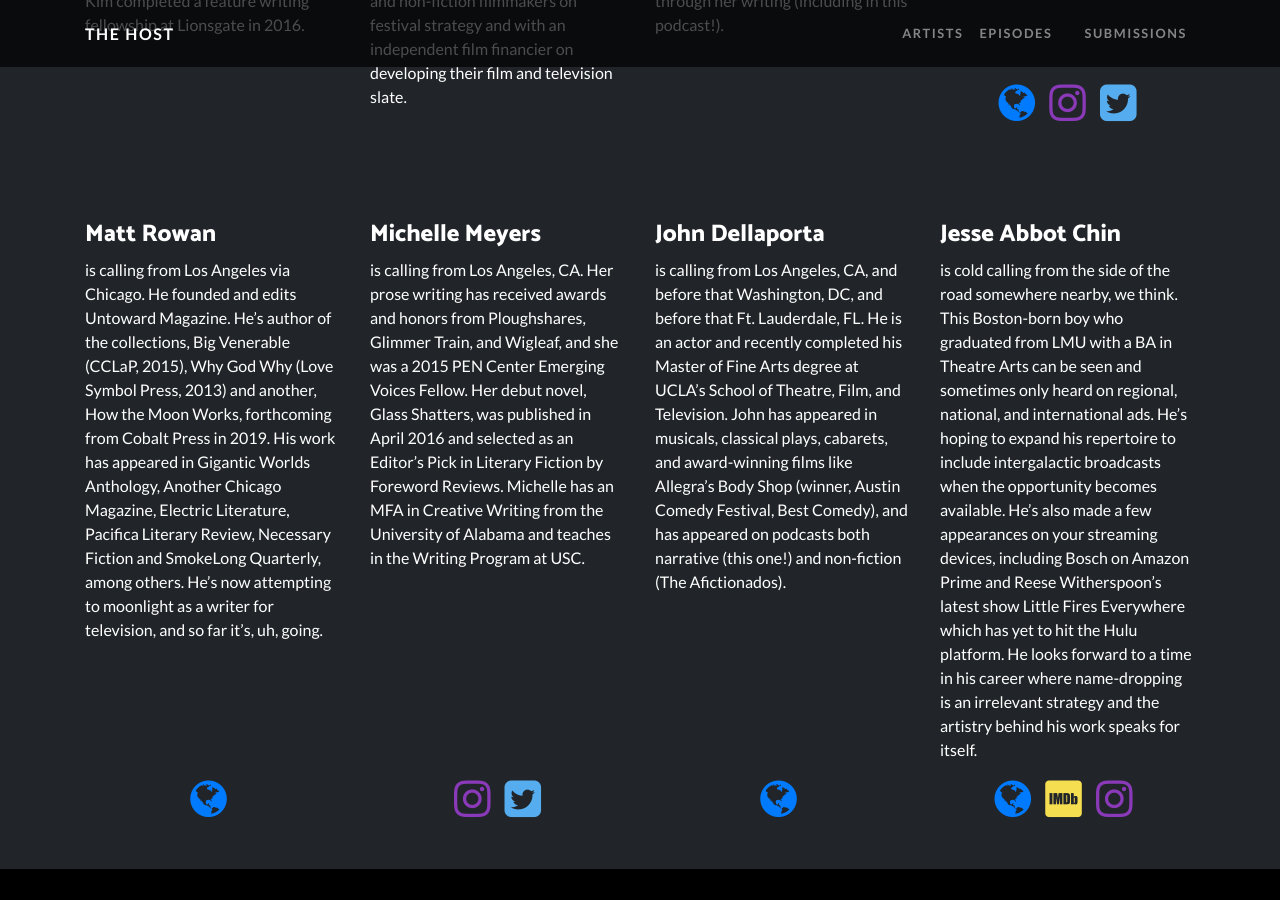
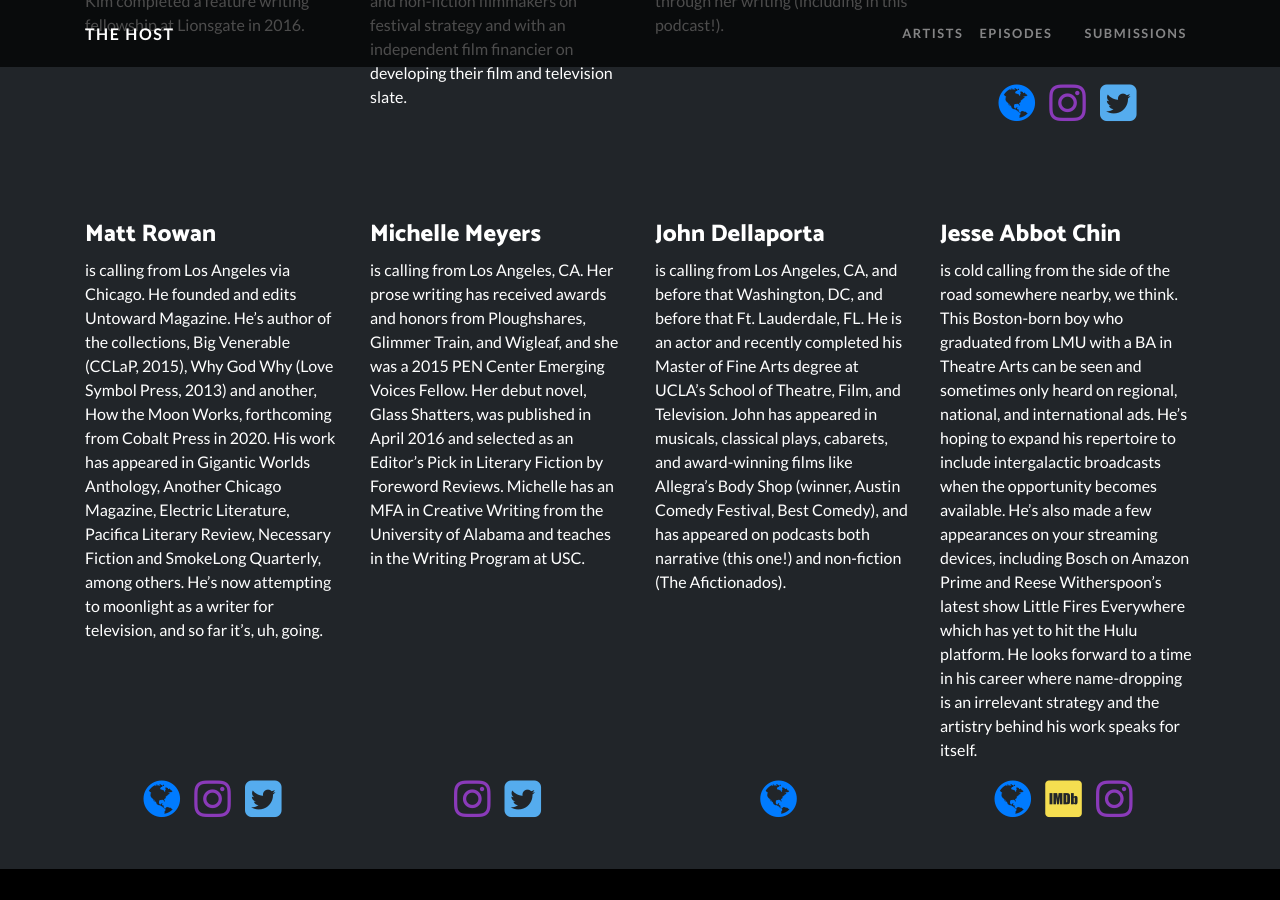
Before and after one commit to thehostpodcast/thehostpodcast.github.io, a Jekyll site: the page built from artists.markdown, in a window 1280 px wide and 900 px high, scrolled down 2941 px. Built offline with Jekyll 4.4.1, drawn with Linux system fonts in a browser that asks for light colours.

Commit message:
Updated Matt Rowan

```diff
--- a/_artists/matt-rowan.markdown
+++ b/_artists/matt-rowan.markdown
@@ -2,6 +2,8 @@
 title: Matt Rowan
 date: 2018-12-10 22:50:00 Z
 website: https://untowardmag.com
+instagram: https://www.instagram.com/todd.steele.america/
+twitter: https://twitter.com/veryrealbatman
 ---
 
-is calling from Los Angeles via Chicago. He founded and edits Untoward Magazine. He’s author of the collections, Big Venerable (CCLaP, 2015), Why God Why (Love Symbol Press, 2013) and another, How the Moon Works, forthcoming from Cobalt Press in 2019. His work has appeared in Gigantic Worlds Anthology, Another Chicago Magazine, Electric Literature, Pacifica Literary Review, Necessary Fiction and SmokeLong Quarterly, among others. He's now attempting to moonlight as a writer for television, and so far it's, uh, going.
+is calling from Los Angeles via Chicago. He founded and edits Untoward Magazine. He’s author of the collections, Big Venerable (CCLaP, 2015), Why God Why (Love Symbol Press, 2013) and another, How the Moon Works, forthcoming from Cobalt Press in 2020. His work has appeared in Gigantic Worlds Anthology, Another Chicago Magazine, Electric Literature, Pacifica Literary Review, Necessary Fiction and SmokeLong Quarterly, among others. He's now attempting to moonlight as a writer for television, and so far it's, uh, going.
```
